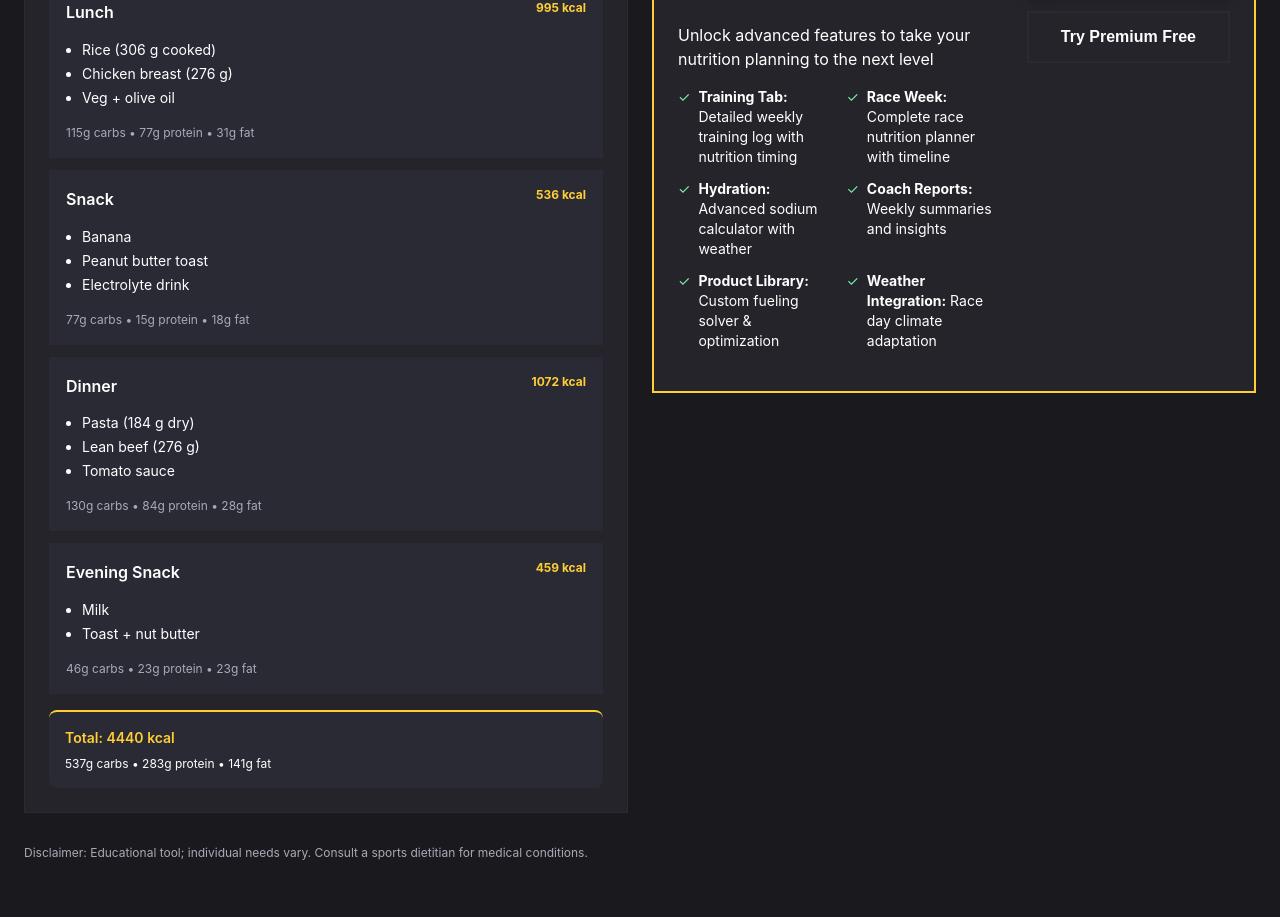
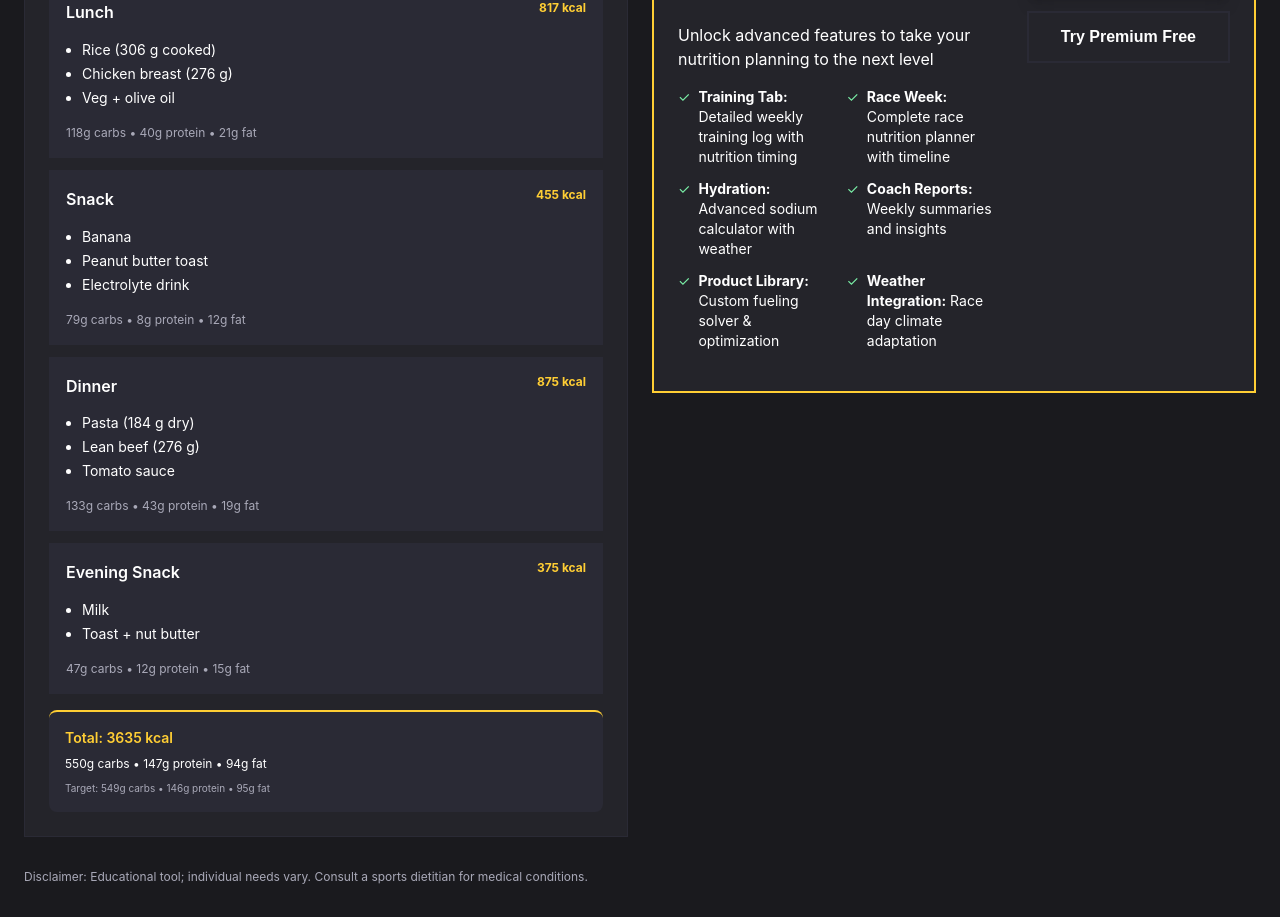
Before and after one commit to kaynejohns/nutrition-planner, a React (Vite) app: page / in a window 1280 px wide. Shown: the part 2571-3488 px from the top of the page. Before the commit the page ends 3464 px from the top, so only its background shows below. Built offline with nearby package versions, Linux system fonts and the light colour scheme.

Commit message:
Fix scalable menu to match exact target macro values

```diff
--- a/src/App.jsx
+++ b/src/App.jsx
@@ -1868,6 +1868,13 @@ export default function App(){
                   <Card>
                     <SectionTitle title="Example Menu (scales with your calories)" />
                     {(() => {
+                      // Use actual target macros
+                      const targetMacroCalories = Math.round(targetCalories * 0.95);
+                      const targetCals = targetMacroCalories;
+                      const targetCarbs = carbGFinal;
+                      const targetProtein = proteinGFinal;
+                      const targetFat = fatGFinal;
+
                       // Calculate scaling factor based on target calories (base is 2500 kcal)
                       const baseCalories = 2500;
                       const scaleFactor = targetCalories / baseCalories;
@@ -1888,9 +1895,28 @@ export default function App(){
                       const totalMealProtein = meals.reduce((sum, m) => sum + m.protein, 0);
                       const totalMealFat = meals.reduce((sum, m) => sum + m.fat, 0);
 
+                      // Scale the meal totals to match target macros exactly
+                      const carbsScale = totalMealCarbs > 0 ? targetCarbs / totalMealCarbs : 1;
+                      const proteinScale = totalMealProtein > 0 ? targetProtein / totalMealProtein : 1;
+                      const fatScale = totalMealFat > 0 ? targetFat / totalMealFat : 1;
+
+                      // Adjust each meal's macros to match targets
+                      const adjustedMeals = meals.map(m => ({
+                        ...m,
+                        carbs: Math.round(m.carbs * carbsScale),
+                        protein: Math.round(m.protein * proteinScale),
+                        fat: Math.round(m.fat * fatScale),
+                        cals: Math.round(m.carbs * carbsScale * 4 + m.protein * proteinScale * 4 + m.fat * fatScale * 9)
+                      }));
+
+                      const adjustedTotalCals = adjustedMeals.reduce((sum, m) => sum + m.cals, 0);
+                      const adjustedTotalCarbs = adjustedMeals.reduce((sum, m) => sum + m.carbs, 0);
+                      const adjustedTotalProtein = adjustedMeals.reduce((sum, m) => sum + m.protein, 0);
+                      const adjustedTotalFat = adjustedMeals.reduce((sum, m) => sum + m.fat, 0);
+
                       return (
                         <div className="space-y-3">
-                          {meals.map((m,i)=> (
+                          {adjustedMeals.map((m,i)=> (
                             <div key={i} className="border border-[#2A2A35] rounded-card p-3 sm:p-4 bg-[#2A2A35]">
                               <div className="flex justify-between items-start mb-2">
                                 <div className="font-semibold text-[#FFFFFF]">{m.title}</div>
@@ -1905,9 +1931,12 @@ export default function App(){
                             </div>
                           ))}
                           <div className="mt-4 pt-4 border-t-2 border-[#FFCE34] bg-[#2A2A35] rounded-lg p-4">
-                            <div className="text-sm font-semibold text-[#FFCE34] mb-2">Total: {totalMealCals} kcal</div>
-                            <div className="text-xs text-[#FFFFFF]">
-                              {totalMealCarbs}g carbs • {totalMealProtein}g protein • {totalMealFat}g fat
+                            <div className="text-sm font-semibold text-[#FFCE34] mb-2">Total: {adjustedTotalCals} kcal</div>
+                            <div className="text-xs text-[#FFFFFF] mb-1">
+                              {adjustedTotalCarbs}g carbs • {adjustedTotalProtein}g protein • {adjustedTotalFat}g fat
+                            </div>
+                            <div className="text-[10px] text-[#A9A9B8] mt-2">
+                              Target: {targetCarbs}g carbs • {targetProtein}g protein • {targetFat}g fat
                             </div>
                           </div>
                         </div>
```
